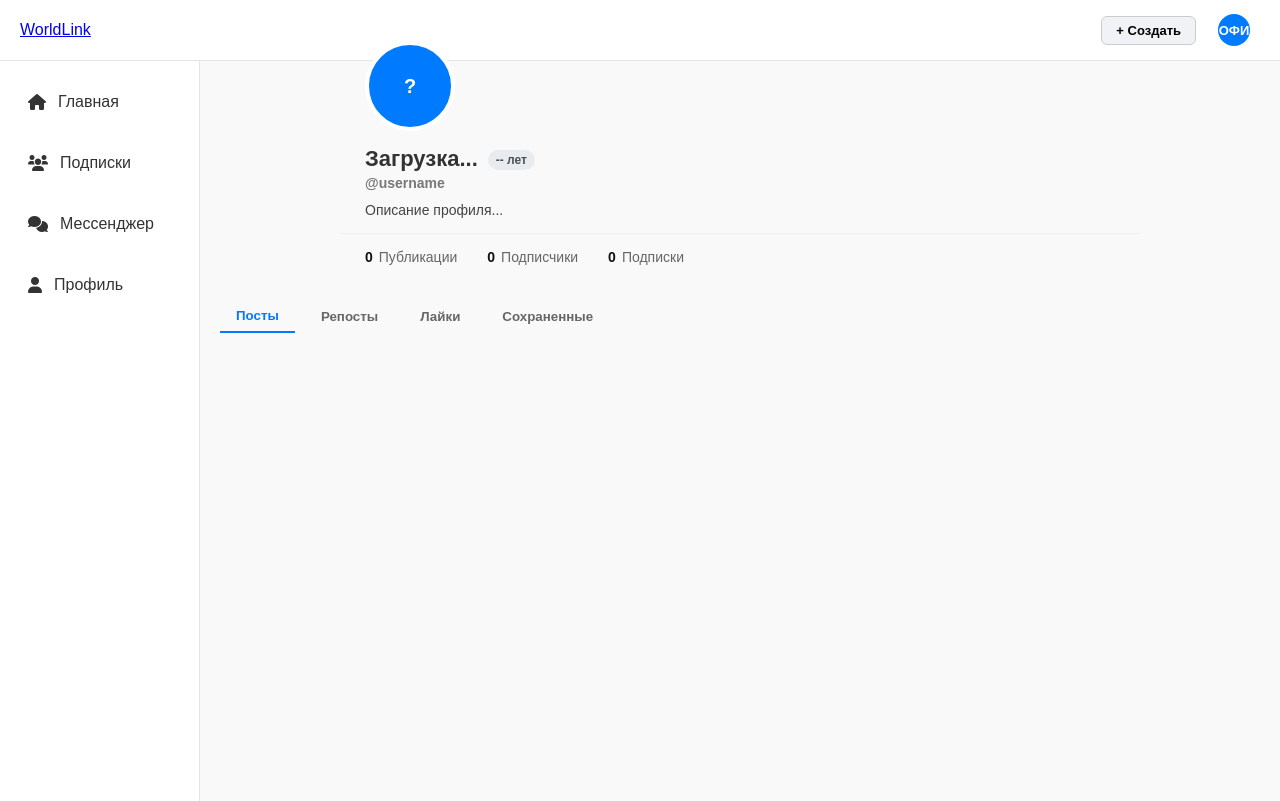
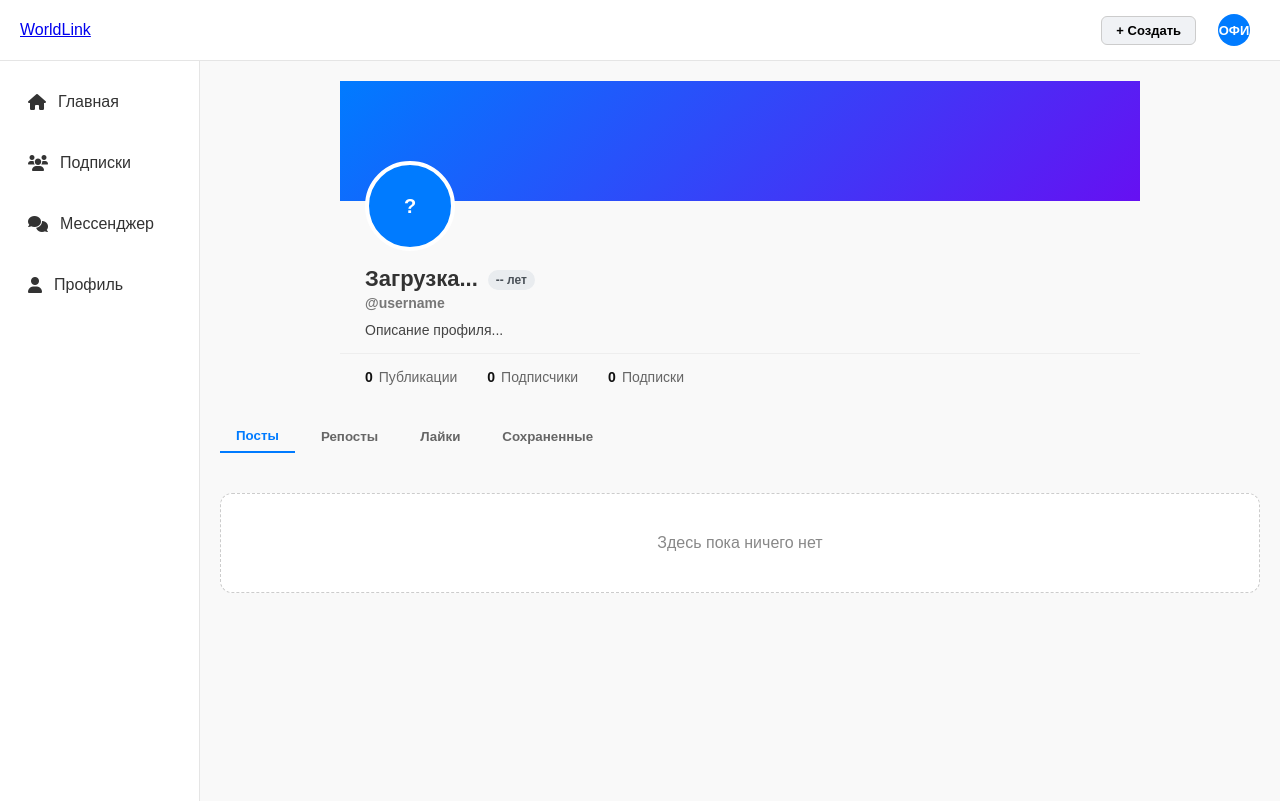
Before and after one commit to Nurdaulet481/worldlink1, a Flask app: page /profile in a window 1280 px wide. Run offline with Flask 3, Linux system fonts and the light colour scheme; a user stored in the database is signed in; data that the repository does not hold is empty; parts of the project's set-up code (start-up, migrations or seed data) failed here and were passed over; some libraries are stand-ins or nearby versions.

Commit message:
Update profile.html

```diff
--- a/templates/profile.html
+++ b/templates/profile.html
@@ -2,13 +2,12 @@
 
 {% block content %}
 <div class="profile-container" data-target-id="{{ target_user_id }}">
-    <div class="profile-main-info">
+    <div class="profile-header-bg"></div>
+        <div class="profile-main-info">
             <div class="profile-avatar" id="profAvatar">?</div>
             <div class="profile-actions">
                 <button id="subBtn" class="btn-sub" style="display: none;">Подписаться</button>
                 <button id="editBtn" class="btn-edit" style="display: none;">Редактировать профиль</button>
-                <!-- Новая кнопка выхода (показывается только в своем профиле) -->
-                <a href="/logout" id="logoutBtn" class="btn-logout" style="display: none; text-decoration: none; align-items: center; justify-content: center;">Выйти</a>
             </div>
         </div>
 
```
